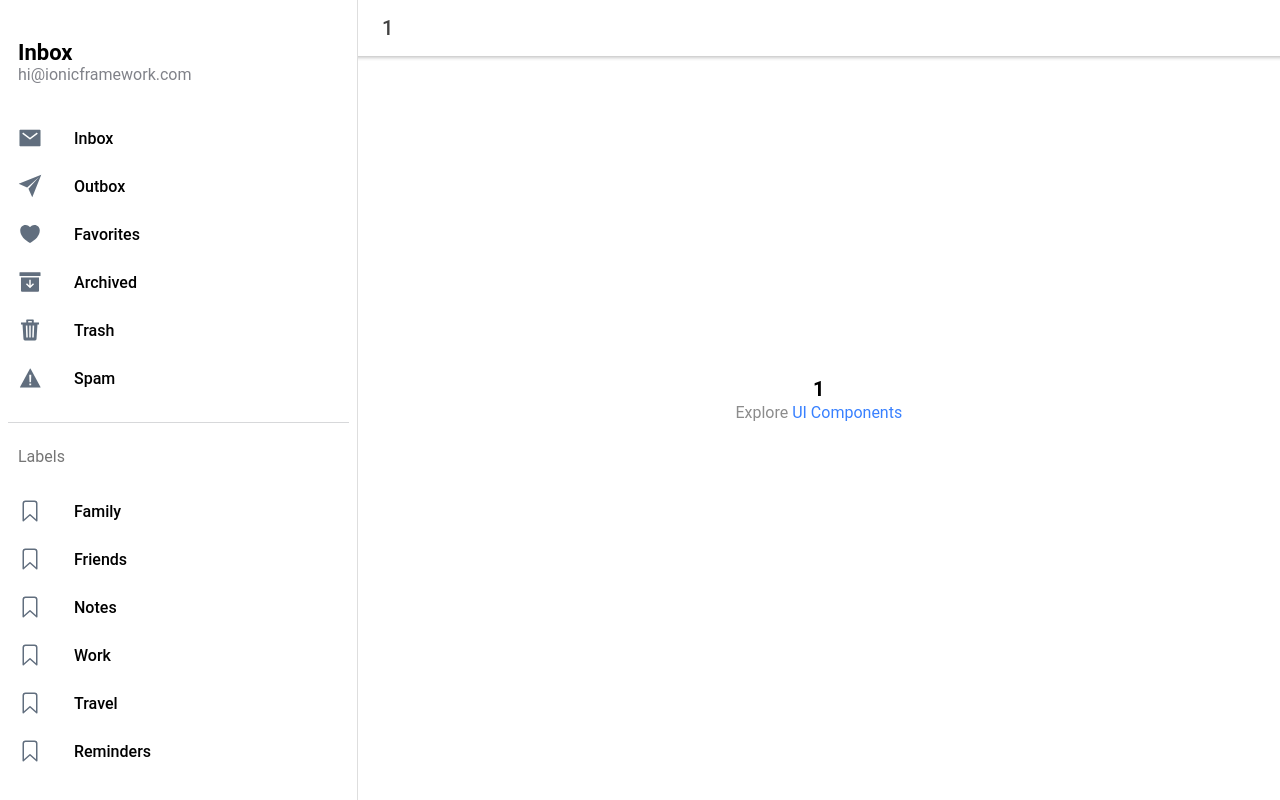
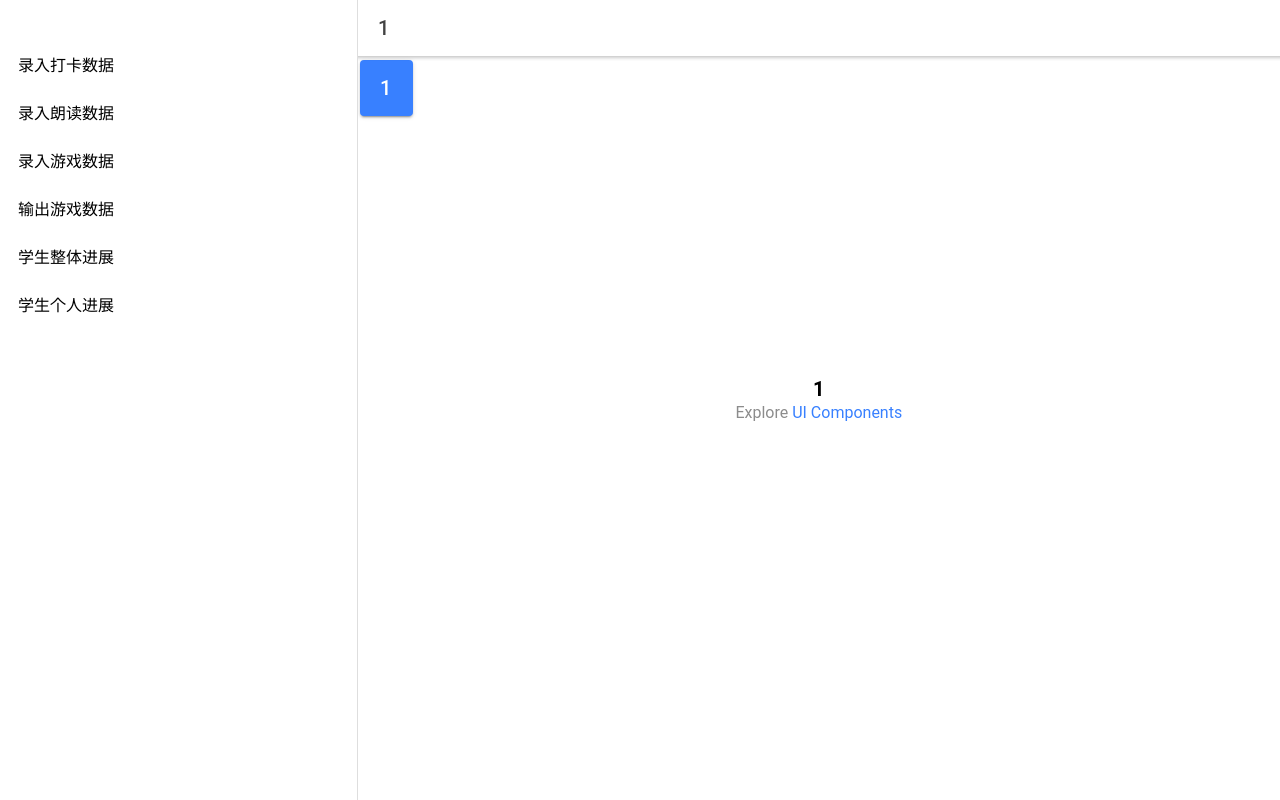
Before and after one commit to martcatnip/fireflyWeb, a React (Create React App) app: page /page/1 in a window 1280 px wide. Built offline with nearby package versions, Linux system fonts and the light colour scheme.

Commit message:
very basic UI

```diff
--- a/src/App.tsx
+++ b/src/App.tsx
@@ -33,7 +33,7 @@ const App: React.FC = () => {
           <Menu />
           <IonRouterOutlet id="main">
             <Route path="/" exact={true}>
-              <Redirect to="/page/Inbox" />
+              <Redirect to="/page/录入打卡数据" />
             </Route>
             <Route path="/page/:name" exact={true}>
               <Page />
--- a/src/components/Menu.tsx
+++ b/src/components/Menu.tsx
@@ -11,86 +11,56 @@ import {
 } from '@ionic/react';
 
 import { useLocation } from 'react-router-dom';
-import { archiveOutline, archiveSharp, bookmarkOutline, heartOutline, heartSharp, mailOutline, mailSharp, paperPlaneOutline, paperPlaneSharp, trashOutline, trashSharp, warningOutline, warningSharp } from 'ionicons/icons';
+import { paperPlaneOutline, paperPlaneSharp } from 'ionicons/icons';
 import './Menu.css';
 
 interface AppPage {
+  title: string;
   url: string;
-  iosIcon: string;
-  mdIcon: string;
-  title: string;
 }
 
 const appPages: AppPage[] = [
   {
-    title: 'Inbox',
-    url: '/page/Inbox',
-    iosIcon: mailOutline,
-    mdIcon: mailSharp
+    title: '录入打卡数据',
+    url: '/page/录入打卡数据',
+  },
+    {
+    title: '录入朗读数据',
+    url: '/page/录入朗读数据',
   },
   {
-    title: 'Outbox',
-    url: '/page/Outbox',
-    iosIcon: paperPlaneOutline,
-    mdIcon: paperPlaneSharp
+    title: '录入游戏数据',
+    url: '/page/录入游戏数据',
   },
   {
-    title: 'Favorites',
-    url: '/page/Favorites',
-    iosIcon: heartOutline,
-    mdIcon: heartSharp
+    title: '输出游戏数据',
+    url: '/page/输出游戏数据',
   },
   {
-    title: 'Archived',
-    url: '/page/Archived',
-    iosIcon: archiveOutline,
-    mdIcon: archiveSharp
+    title: '学生整体进展',
+    url: '/page/学生整体进展',
   },
   {
-    title: 'Trash',
-    url: '/page/Trash',
-    iosIcon: trashOutline,
-    mdIcon: trashSharp
-  },
-  {
-    title: 'Spam',
-    url: '/page/Spam',
-    iosIcon: warningOutline,
-    mdIcon: warningSharp
+    title: '学生个人进展',
+    url: '/page/学生个人进展',
   }
 ];
 
-const labels = ['Family', 'Friends', 'Notes', 'Work', 'Travel', 'Reminders'];
-
 const Menu: React.FC = () => {
   const location = useLocation();
-
   return (
     <IonMenu contentId="main" type="overlay">
       <IonContent>
-        <IonList id="inbox-list">
-          <IonListHeader>Inbox</IonListHeader>
-          <IonNote>hi@ionicframework.com</IonNote>
+        <IonList id="page-list">
           {appPages.map((appPage, index) => {
             return (
               <IonMenuToggle key={index} autoHide={false}>
                 <IonItem className={location.pathname === appPage.url ? 'selected' : ''} routerLink={appPage.url} routerDirection="none" lines="none" detail={false}>
-                  <IonIcon slot="start" ios={appPage.iosIcon} md={appPage.mdIcon} />
                   <IonLabel>{appPage.title}</IonLabel>
                 </IonItem>
               </IonMenuToggle>
             );
           })}
-        </IonList>
-
-        <IonList id="labels-list">
-          <IonListHeader>Labels</IonListHeader>
-          {labels.map((label, index) => (
-            <IonItem lines="none" key={index}>
-              <IonIcon slot="start" icon={bookmarkOutline} />
-              <IonLabel>{label}</IonLabel>
-            </IonItem>
-          ))}
         </IonList>
       </IonContent>
     </IonMenu>
--- a/src/pages/Page.tsx
+++ b/src/pages/Page.tsx
@@ -1,4 +1,4 @@
-import { IonButtons, IonContent, IonHeader, IonMenuButton, IonPage, IonTitle, IonToolbar } from '@ionic/react';
+import { IonButton, IonContent, IonHeader, IonMenuButton, IonPage, IonTitle, IonToolbar } from '@ionic/react';
 import { useParams } from 'react-router';
 import ExploreContainer from '../components/ExploreContainer';
 import './Page.css';
@@ -11,9 +11,6 @@ const Page: React.FC = () => {
     <IonPage>
       <IonHeader>
         <IonToolbar>
-          <IonButtons slot="start">
-            <IonMenuButton />
-          </IonButtons>
           <IonTitle>{name}</IonTitle>
         </IonToolbar>
       </IonHeader>
@@ -24,6 +21,7 @@ const Page: React.FC = () => {
             <IonTitle size="large">{name}</IonTitle>
           </IonToolbar>
         </IonHeader>
+        <IonButton size="large">{name}</IonButton>
         <ExploreContainer name={name} />
       </IonContent>
     </IonPage>
```
